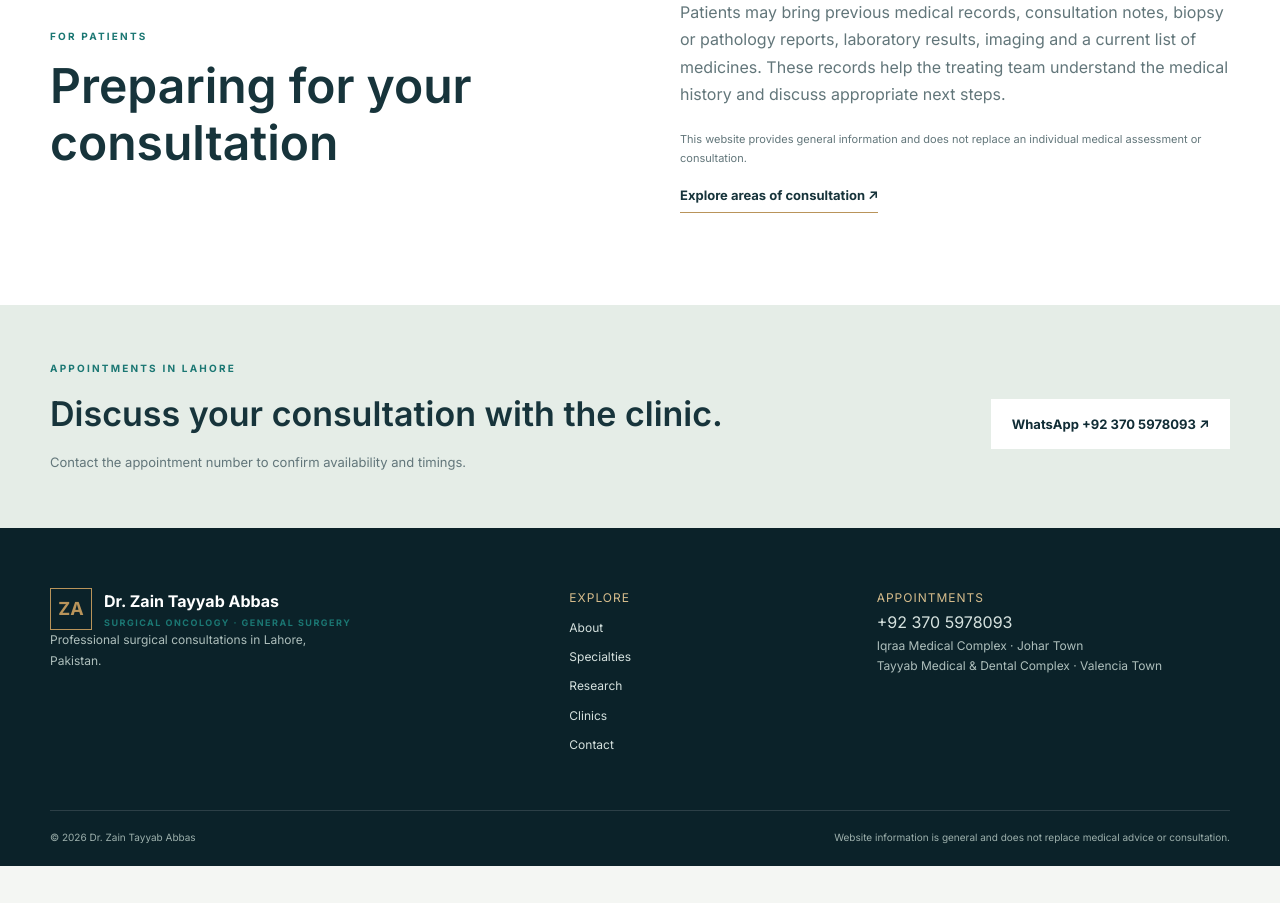
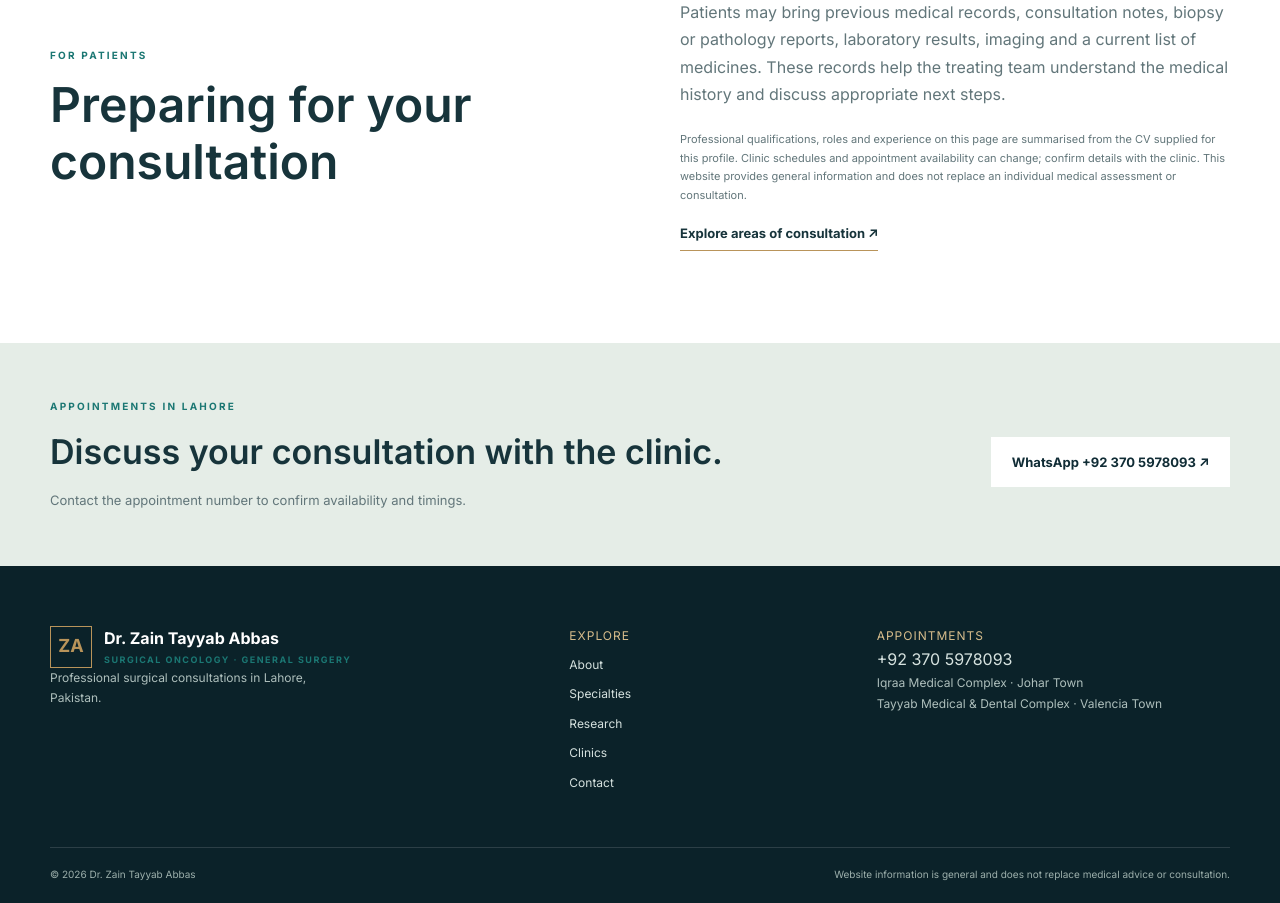
Before and after one commit to franklinctapley-del1122/Drzaintayyababbas, a Next.js app: page /about in a window 1280 px wide. Shown: the part 4620-5523 px from the top of the page. Before the commit the page ends 5486 px from the top, so only its background shows below. Built offline with nearby package versions, Linux system fonts and the light colour scheme.

Commit message:
Add transparent professional-profile sourcing and patient information limits

```diff
--- a/app/about/page.tsx
+++ b/app/about/page.tsx
@@ -104,7 +104,7 @@ export default function About() {
             <div><div className="eyebrow">For patients</div><h2>Preparing for your consultation</h2></div>
             <div>
               <p>Patients may bring previous medical records, consultation notes, biopsy or pathology reports, laboratory results, imaging and a current list of medicines. These records help the treating team understand the medical history and discuss appropriate next steps.</p>
-              <p className="small-note">This website provides general information and does not replace an individual medical assessment or consultation.</p>
+              <p className="small-note">Professional qualifications, roles and experience on this page are summarised from the CV supplied for this profile. Clinic schedules and appointment availability can change; confirm details with the clinic. This website provides general information and does not replace an individual medical assessment or consultation.</p>
               <Link className="under-link" href="/specialties">Explore areas of consultation ↗</Link>
             </div>
           </div>
```
